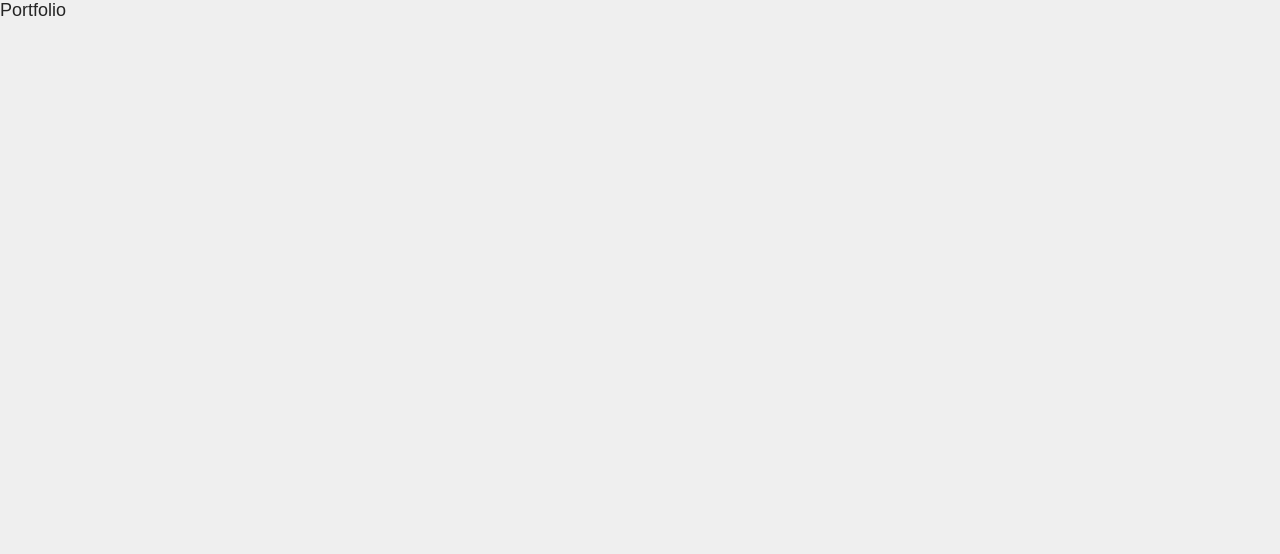
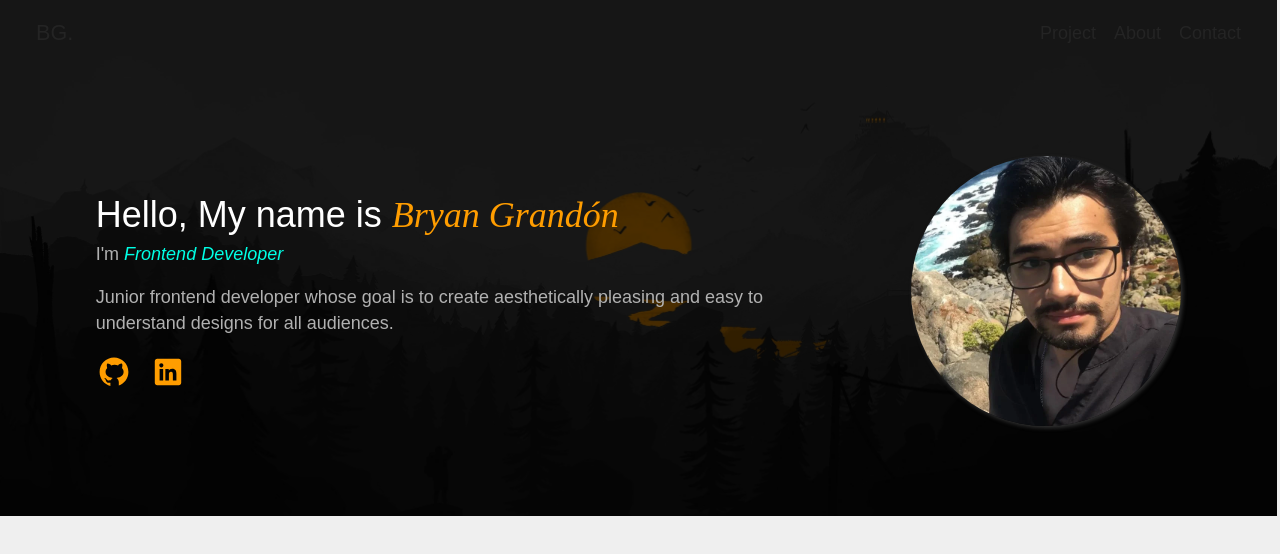
Before and after one commit to BryanGrandon/Portfolio-v1, a React (Vite) app: page / in a window 1280 px wide. Shown: the top 554 px of the page. Built offline with nearby package versions, Linux system fonts and the light colour scheme; a web font is replaced by a local one.

Commit message:
feat(web):add Header.tsx in core folder

```diff
--- a/src/core/App.tsx
+++ b/src/core/App.tsx
@@ -1,9 +1,10 @@
 import { JSX } from 'react'
+import Header from './components/layout/header'
 
 const App = (): JSX.Element => {
   return (
     <>
-      <h1>Portfolio</h1>
+      <Header />
     </>
   )
 }
--- /dev/null
+++ b/src/core/components/layout/header.tsx
@@ -0,0 +1,72 @@
+import { JSX } from 'react'
+
+import data from '../../services/data.json' assert { type: 'json' }
+
+type Icons = {
+  className?: string
+}
+
+const IGithub = ({ className }: Icons) => {
+  return (
+    <svg xmlns='http://www.w3.org/2000/svg' x='0px' y='0px' height='1.5rem' viewBox='0 0 30 30' className={className}>
+      <path d='M15,3C8.373,3,3,8.373,3,15c0,5.623,3.872,10.328,9.092,11.63C12.036,26.468,12,26.28,12,26.047v-2.051 c-0.487,0-1.303,0-1.508,0c-0.821,0-1.551-0.353-1.905-1.009c-0.393-0.729-0.461-1.844-1.435-2.526 c-0.289-0.227-0.069-0.486,0.264-0.451c0.615,0.174,1.125,0.596,1.605,1.222c0.478,0.627,0.703,0.769,1.596,0.769 c0.433,0,1.081-0.025,1.691-0.121c0.328-0.833,0.895-1.6,1.588-1.962c-3.996-0.411-5.903-2.399-5.903-5.098 c0-1.162,0.495-2.286,1.336-3.233C9.053,10.647,8.706,8.73,9.435,8c1.798,0,2.885,1.166,3.146,1.481C13.477,9.174,14.461,9,15.495,9 c1.036,0,2.024,0.174,2.922,0.483C18.675,9.17,19.763,8,21.565,8c0.732,0.731,0.381,2.656,0.102,3.594 c0.836,0.945,1.328,2.066,1.328,3.226c0,2.697-1.904,4.684-5.894,5.097C18.199,20.49,19,22.1,19,23.313v2.734 c0,0.104-0.023,0.179-0.035,0.268C23.641,24.676,27,20.236,27,15C27,8.373,21.627,3,15,3z'></path>
+    </svg>
+  )
+}
+
+const IIn = ({ className }: Icons) => {
+  return (
+    <svg xmlns='http://www.w3.org/2000/svg' x='0px' y='0px' height='1.5rem' viewBox='0 0 30 30' className={className}>
+      <path d='M24,4H6C4.895,4,4,4.895,4,6v18c0,1.105,0.895,2,2,2h18c1.105,0,2-0.895,2-2V6C26,4.895,25.105,4,24,4z M10.954,22h-2.95 v-9.492h2.95V22z M9.449,11.151c-0.951,0-1.72-0.771-1.72-1.72c0-0.949,0.77-1.719,1.72-1.719c0.948,0,1.719,0.771,1.719,1.719 C11.168,10.38,10.397,11.151,9.449,11.151z M22.004,22h-2.948v-4.616c0-1.101-0.02-2.517-1.533-2.517 c-1.535,0-1.771,1.199-1.771,2.437V22h-2.948v-9.492h2.83v1.297h0.04c0.394-0.746,1.356-1.533,2.791-1.533 c2.987,0,3.539,1.966,3.539,4.522V22z'></path>
+    </svg>
+  )
+}
+
+const Header = (): JSX.Element => {
+  const { image, title, description, position, name } = data.header
+  const { social } = data.links
+
+  return (
+    <header className='header-container'>
+      <nav className='nav'>
+        <p className='nav__logo'>BG.</p>
+        <section className='nav__list'>
+          <a href='#' className='nav__link'>
+            Project
+          </a>
+          <a href='#' className='nav__link'>
+            About
+          </a>
+          <a href='#' className='nav__link'>
+            Contact
+          </a>
+        </section>
+      </nav>
+
+      <article className='header'>
+        <img src={image.src} alt={image.alt} className='header__img' />
+        <section className='header__info'>
+          <section className='header__container'>
+            <h1 className='header__title'>
+              {title} <span className='name'>{name}</span>
+            </h1>
+            <p>
+              I'm <span className='position'>{position}</span>
+            </p>
+          </section>
+          <p>{description}</p>
+          <section className='header__social-links'>
+            <a className='link-btn' target='__blank' href={social.github} aria-label='link for github'>
+              <IGithub className='link-btn__text' />
+            </a>
+            <a className='link-btn' target='__blank' href={social.linkedin} aria-label='link for linkedin'>
+              <IIn className='link-btn__text' />
+            </a>
+          </section>
+        </section>
+      </article>
+    </header>
+  )
+}
+
+export default Header
```
Also changed, not shown: src/assets/header.webp (added), src/assets/photo.webp (added).
